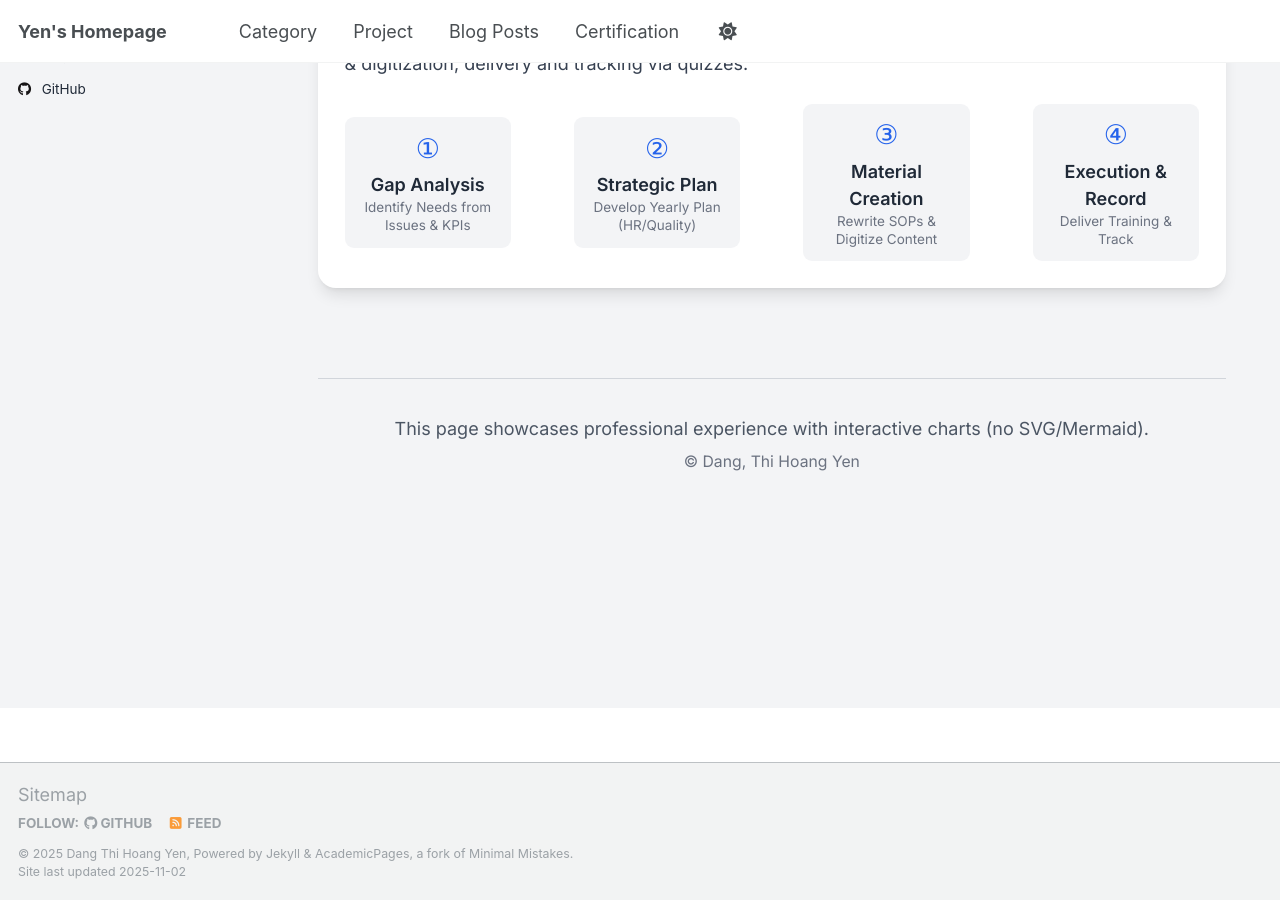
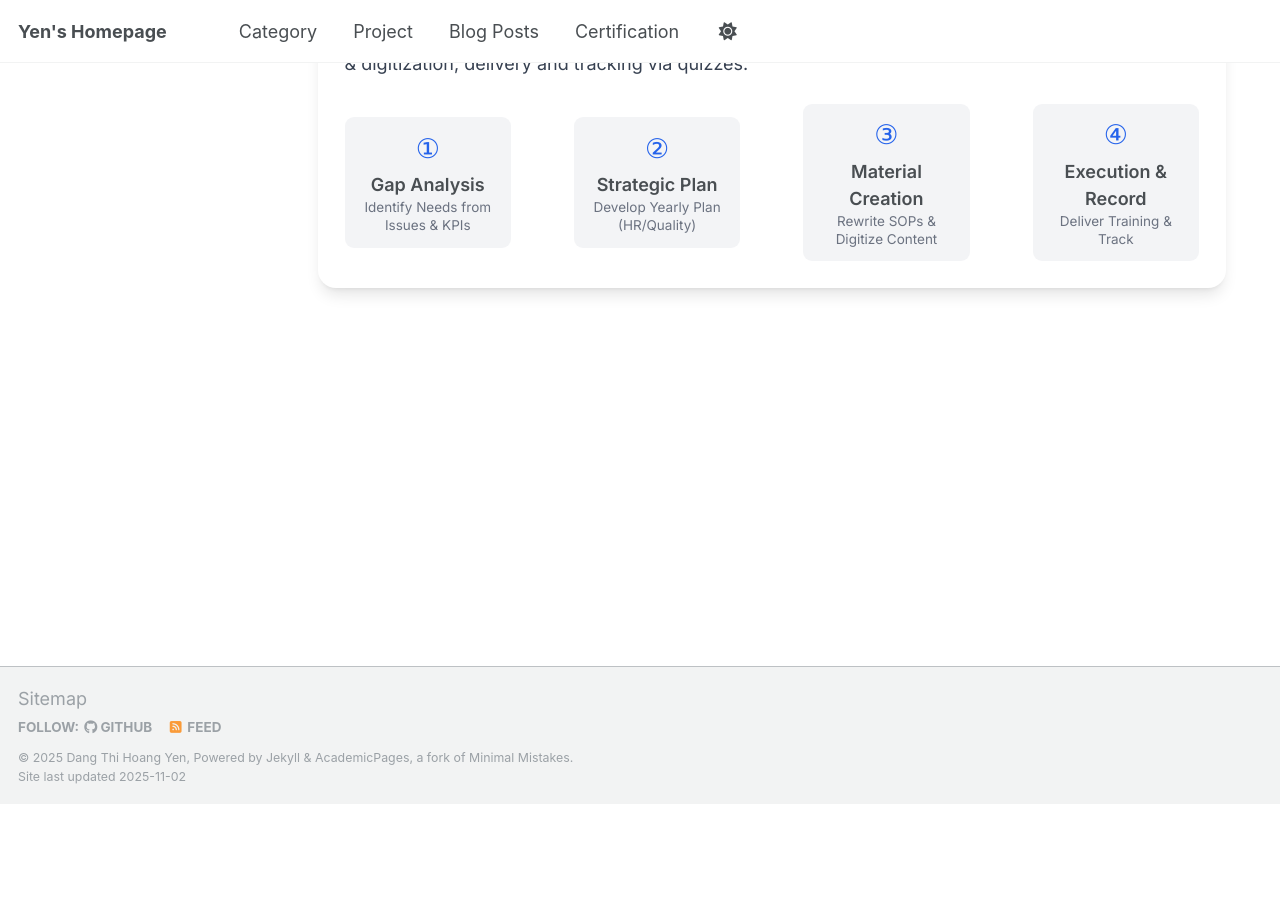
Before and after one commit to yen010390/yen010390.github.io, a Jekyll site: the page built from _pages/about.html, in a window 1280 px wide and 900 px high, scrolled down 3121 px. Built offline with Jekyll 4.4.1, drawn with Linux system fonts in a browser that asks for light colours; nearby versions of some CDN libraries; after the commit the page ends 3926 px from its top, so only the background shows below that.

Commit message:
Refactor about.html to improve structure and clarity

```diff
--- a/_pages/about.html
+++ b/_pages/about.html
@@ -5,17 +5,12 @@
 author_profile: true
 ---
 
-<!DOCTYPE html>
-<html lang="en">
-<head>
-  <meta charset="UTF-8" />
-  <meta name="viewport" content="width=device-width, initial-scale=1.0"/>
-  <title>Yen Dang - Professional Profile</title>
+<!-- Tailwind (CDN) -->
 <script src="https://cdn.tailwindcss.com"></script>
-  <script src="https://cdn.jsdelivr.net/npm/chart.js"></script>
 <link rel="preconnect" href="https://fonts.googleapis.com">
 <link rel="preconnect" href="https://fonts.gstatic.com" crossorigin>
 <link href="https://fonts.googleapis.com/css2?family=Inter:wght@400;500;600;700;900&display=swap" rel="stylesheet">
+
 <style>
   body { font-family: 'Inter', sans-serif; }
   .chart-wrap { position: relative; width: 100%; height: 320px; }
@@ -24,8 +19,7 @@
   .stat-card:hover{ transform:translateY(-4px); box-shadow:0 10px 18px rgba(0,0,0,.08); }
   .badge{ border:1px solid #e5e7eb; background:#fff; padding:.25rem .5rem; border-radius:.5rem; font-size:.8rem; }
 </style>
-</head>
-<body class="bg-gray-100 text-gray-800">
+
 <main class="container mx-auto p-4 md:p-8">
 
   <!-- Header -->
@@ -84,11 +78,10 @@
     </div>
   </section>
 
-    <!-- AI / Data Science Skills (NEW) -->
+  <!-- AI / Data Science Skills -->
   <section id="ai-skills" class="mb-20">
     <h2 class="text-3xl font-bold text-center mb-8 text-gray-900">AI / Data Science Skills</h2>
 
-      <!-- Badges -->
     <div class="max-w-5xl mx-auto bg-white rounded-2xl shadow-lg p-6 mb-6">
       <div class="flex flex-wrap gap-2 justify-center">
         <span class="badge">Python</span>
@@ -109,7 +102,6 @@
       </div>
     </div>
 
-      <!-- Charts -->
     <div class="grid grid-cols-1 md:grid-cols-2 gap-6">
       <div class="bg-white rounded-2xl shadow-lg p-6">
         <h3 class="font-semibold text-gray-900 mb-3 text-center">AI Skill Map (Radar)</h3>
@@ -126,13 +118,9 @@
   <section id="achievements" class="mb-20">
     <h2 class="text-3xl font-bold text-center mb-10 text-gray-900">Key Project Spotlights</h2>
     <div class="grid grid-cols-1 md:grid-cols-2 gap-8">
-
       <div class="bg-white rounded-2xl p-6 shadow-lg">
         <h3 class="text-xl font-bold text-gray-900 mb-4">Global Quality Audit Enhancement</h3>
-          <p class="text-gray-700 mb-6">
-            Led “Committee Team Gemba” & “Kaizen Breakthrough” to solve systemic quality issues,
-            boosting compliance and process maturity.
-          </p>
+        <p class="text-gray-700 mb-6">Led “Committee Team Gemba” & “Kaizen Breakthrough” to solve systemic quality issues, boosting compliance and process maturity.</p>
         <div class="bg-gray-100 rounded-lg p-4 text-center">
           <span class="text-2xl font-bold text-red-600">Major Finding (A)</span>
           <span class="text-2xl font-bold text-gray-500 mx-4">→</span>
@@ -143,18 +131,13 @@
 
       <div class="bg-white rounded-2xl p-6 shadow-lg">
         <h3 class="text-xl font-bold text-gray-900 mb-4">SPC & Cycle Time Reduction</h3>
-          <p class="text-gray-700 mb-4">
-            Applied Gauge R&R & SPC to optimize 50 VIM machines; implemented SOPs to lock in gains.
-          </p>
+        <p class="text-gray-700 mb-4">Applied Gauge R&R & SPC to optimize 50 VIM machines; implemented SOPs to lock in gains.</p>
         <img src="images/cycle-time-graph.png" alt="Cycle time reduction graph" class="w-full max-w-md mx-auto mt-4">
       </div>
 
       <div class="bg-white rounded-2xl p-6 shadow-lg md:col-span-2">
         <h3 class="text-xl font-bold text-gray-900 mb-4">Process Flow Harmonization: Gap Analysis → Training</h3>
-          <p class="text-gray-700 mb-6">
-            Designed end-to-end training lifecycle: gap analysis, annual planning with HR/Quality,
-            SOP re-write & digitization, delivery and tracking via quizzes.
-          </p>
+        <p class="text-gray-700 mb-6">Designed end-to-end training lifecycle: gap analysis, annual planning with HR/Quality, SOP re-write & digitization, delivery and tracking via quizzes.</p>
         <div class="flex flex-col md:flex-row items-center justify-between gap-4 text-center">
           <div class="flex-1 p-3 bg-gray-100 rounded-lg">
             <div class="text-blue-600 text-2xl mb-1">①</div>
@@ -184,15 +167,14 @@
     </div>
   </section>
 
-    <!-- Footer -->
-    <footer class="text-center mt-20 pt-8 border-t border-gray-300">
-      <p class="text-gray-600">This page showcases professional experience with interactive charts (no SVG/Mermaid).</p>
-      <p class="text-sm text-gray-500 mt-2">© Dang, Thi Hoang Yen</p>
-    </footer>
 </main>
 
-  <!-- Charts Script -->
+<!-- Chart.js (UMD build – an toàn cho Pages) -->
+<script src="https://cdn.jsdelivr.net/npm/chart.js@4.4.1/dist/chart.umd.min.js"></script>
+
+{% raw %}
 <script>
+document.addEventListener('DOMContentLoaded', function () {
   // Shared options
   const commonOpts = {
     responsive: true,
```
Also changed, not shown: other parts of _pages/about.html (+15 -57 lines). Lines whose indentation alone changed are shown as unchanged.
